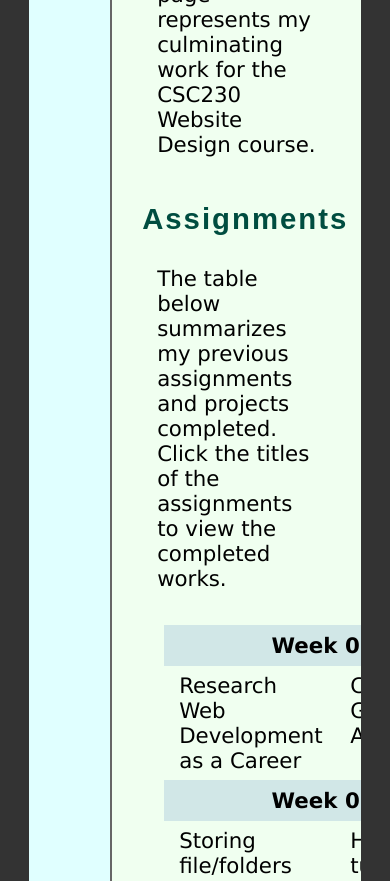
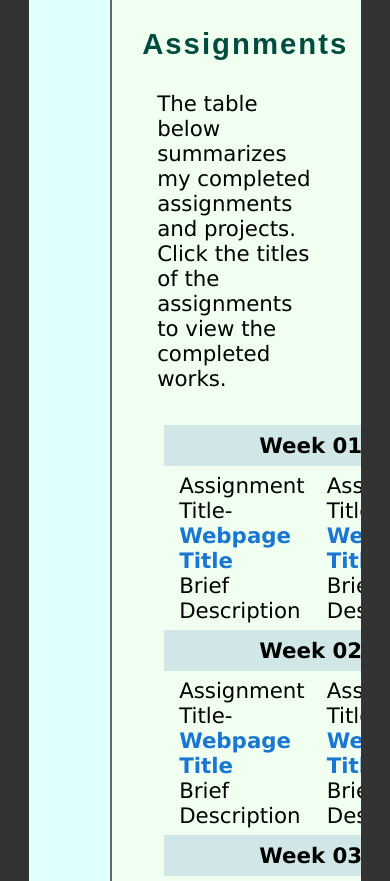
Before and after one commit to JazzSanders/CSC265-Winter2026, a plain HTML site: page index.html in a window 390 px wide. Shown: the part 1119-2000 px from the top of the page. Drawn offline with Linux system fonts and the light colour scheme.

Commit message:
Add assignment placeholders

```diff
--- a/index-styles.css
+++ b/index-styles.css
@@ -99,7 +99,7 @@ nav {
   color: #000000;
   text-align: center;
   border-right: 2px solid #666;
-  height: 2714px; /* requires manual adjustment */
+  height: 2000px; /* requires manual adjustment */
 }
 
 /* a */
--- a/index.html
+++ b/index.html
@@ -40,13 +40,12 @@
         <p>
             Hello! I am a student currently pursuing my Web Developer Certificate at Sullivan University.
             I have an interest in front-end development, specifically focusing on creating
-            responsive and accessible websites. This page represents my culminating work for the
-            CSC230 Website Design course.
+            responsive and accessible websites.
         </p>
 
         <h1 id="assignments">Assignments</h1>
         <p>
-            The table below summarizes my previous assignments and projects completed.
+            The table below summarizes my completed assignments and projects.
             Click the titles of the assignments to view the completed works.
         </p>
 
@@ -57,9 +56,11 @@
                 </tr>
             </thead>
             <tr class="description-row">
-                <td>Research Web Development as a Career</td>
+                <td>Assignment Title- <strong><a href="placeholder.html" target="_blank">Webpage Title</a></strong>
+                <br>Brief Description</td>
 
-                <td>Create a GitHub Account</td>
+                <td>Assignment Title- <strong><a href="placeholder.html" target="_blank">Webpage Title</a></strong>
+                <br>Brief Description</td>
             </tr>
 
             <thead>
@@ -68,10 +69,11 @@
                 </tr>
             </thead>
             <tr class="description-row">
-               <td>Storing file/folders</td>
+                <td>Assignment Title- <strong><a href="placeholder.html" target="_blank">Webpage Title</a></strong>
+                <br>Brief Description</td>
 
-                <td>HTML 1, tutorial - <strong><a href="Assignments/Curbside Thai/ct_start.html" target="_blank">Curbside Thai</a></strong>
-                <br>Getting Started with HTML 5</td>
+                <td>Assignment Title- <strong><a href="placeholder.html" target="_blank">Webpage Title</a></strong>
+                <br>Brief Description</td>
             </tr>
 
             <thead>
@@ -80,10 +82,11 @@
                 </tr>
             </thead>
             <tr class="description-row">
-               <td>Build a VM (development rig)</td>
+               <td>Assignment Title- <strong><a href="placeholder.html" target="_blank">Webpage Title</a></strong>
+                <br>Brief Description</td>
 
-                <td>HTML 1, review - <strong><a href="Assignments/Mobile Panini/mp_index.html" target="_blank">Mobile Panini</a></strong>
-                <br>Reveiw for Getting Started with HTML 5</td>
+                <td>Assignment Title- <strong><a href="placeholder.html" target="_blank">Webpage Title</a></strong>
+                <br>Brief Description</td>
             </tr>
 
             <thead>
@@ -92,10 +95,11 @@
                 </tr>
             </thead>
             <tr class="description-row">
-               <td>Using GitHub to Host My Pages</td>
+               <td>Assignment Title- <strong><a href="placeholder.html" target="_blank">Webpage Title</a></strong>
+                <br>Brief Description</td>
 
-                <td>HTML 1, case 1 - <strong><a href="Assignments/Jedds Tree Service/jtc_index.html" target="_blank">Jedd's Tree Service</a></strong>
-                <br>Applying Knowledge from Getting Started with HTML 5</td>
+                <td>Assignment Title- <strong><a href="placeholder.html" target="_blank">Webpage Title</a></strong>
+                <br>Brief Description</td>
             </tr>
 
             <thead>
@@ -104,17 +108,20 @@
                 </tr>
             </thead>
             <tr class="description-row">
-               <td>HTML 2, tutorial - <strong><a href="Assignments/Tri and Succeed Sports/tss_home.html" target="_blank">Tri and Succeed Sports</a></strong>
-                <br>Getting Started with CSS</td>
+               <td>Assignment Title- <strong><a href="placeholder.html" target="_blank">Webpage Title</a></strong>
+                <br>Brief Description</td>
 
                 <td><strong>MIDTERM PROJECT</strong>
-                <br>HTML 2, case 2 - <strong><a href="Assignments/Philip Henslowe Classic Theatre/ph_plays.html" target="_blank">Philip Henslowe Classic Theatre</a></strong>
-                <br>Applying Knowledge from Getting Started with CSS</td>
+                <br>Assignment Title- <strong><a href="placeholder.html" target="_blank">Webpage Title</a></strong>
+                <br>Brief Description</td>
             </tr>
 
             <tr class="description-row">
-                <td>HTML 2, review (Optional Extra Credit) - <strong><a href="Assignments/Meet Our Coaches/tss_coach.html" target="_blank">Meet Our Coaches</a></strong>
-                <br>Review for Getting Started with CSS</td>
+                <td>Assignment Title- <strong><a href="placeholder.html" target="_blank">Webpage Title</a></strong>
+                <br>Brief Description</td>
+
+                <td>Assignment Title- <strong><a href="placeholder.html" target="_blank">Webpage Title</a></strong>
+                <br>Brief Description</td>
             </tr>
 
                 <tr class="banded-row">
@@ -122,10 +129,11 @@
                 </tr>
             </thead>
             <tr class="description-row">
-                <td>HTML 3, tutorial - <strong><a href="Assignments/Pandaisia Chocolates/pc_about.html" target="_blank">Pandaisia Chocolates</a></strong>
-                <br>Designing a Page Layout</td>
+                <td>Assignment Title- <strong><a href="placeholder.html" target="_blank">Webpage Title</a></strong>
+                <br>Brief Description</td>
 
-                <td>Add Your Instructor to your GitHub Repository</td>
+                <td>Assignment Title- <strong><a href="placeholder.html" target="_blank">Webpage Title</a></strong>
+                <br>Brief Description</td>
             </tr>
 
             <thead>
@@ -134,15 +142,16 @@
                 </tr>
             </thead>
             <tr class="description-row">
-               <td>HTML 3, case 1 - <strong><a href="Assignments/Slate and Pencil/sp_home.html" target="_blank">Slate and Pencil Tutoring</a></strong>
-                <br>Applying Knowledge from Designing a Page Layout</td>
+               <td>Assignment Title- <strong><a href="placeholder.html" target="_blank">Webpage Title</a></strong>
+                <br>Brief Description</td>
 
-                <td>HTML 3, case 2 - <strong><a href="Assignments/A Soldier's Scrapbook/ss_dday.html" target="_blank">A Soldier's Scrapbook</a></strong>
-                <br>Applying Knowledge from Designing a Page Layout and Previous Topics</td>
+                <td>Assignment Title- <strong><a href="placeholder.html" target="_blank">Webpage Title</a></strong>
+                <br>Brief Description</td>
             </tr>
 
             <tr class="description-row">
-                <td>Update Your index.html and "Go Live"</td>
+                <td>Assignment Title- <strong><a href="placeholder.html" target="_blank">Webpage Title</a></strong>
+                <br>Brief Description</td>
             </tr>
 
             <thead>
@@ -151,15 +160,16 @@
                 </tr>
             </thead>
             <tr class="description-row">
-               <td>HTML 4, tutorial - <strong><a href="Assignments/Tree and Book/tb_genta.html" target="_blank">Tree and Book</a></strong>
-                <br>Graphic Design with CSS</td>
+               <td>Assignment Title- <strong><a href="placeholder.html" target="_blank">Webpage Title</a></strong>
+                <br>Brief Description</td>
 
-                <td>HTML 4, case 2 - <strong><a href="Assignments/Save Your Fork/sf_torte.html" target="_blank">Save Your Fork</a></strong>
-                <br>Applying Knowledge from Graphic Design with CSS</td>
+                <td>Assignment Title- <strong><a href="placeholder.html" target="_blank">Webpage Title</a></strong>
+                <br>Brief Description</td>
             </tr>
 
             <tr class="description-row">
-                <td>Show Off Your index.html</td>
+                <td>Assignment Title- <strong><a href="placeholder.html" target="_blank">Webpage Title</a></strong>
+                <br>Brief Description</td>
             </tr>
 
             <thead>
@@ -168,16 +178,19 @@
                 </tr>
             </thead>
             <tr class="description-row">
-                <td>HTML 5, tutorial - <strong><a href="Assignments/Trusted Friends Daycare/tf_home.html" target="_blank">Trusted Friends Daycare</a></strong>
-                <br>Designing for the Mobile Web</td>
+                <td>Assignment Title- <strong><a href="placeholder.html" target="_blank">Webpage Title</a></strong>
+                <br>Brief Description</td>
 
-                <td>HTML 5, case 1 - <strong><a href="Assignments/Golden Pulps/gp_cover.html" target="_blank">Golden Pulps</a></strong>
-                <br>Applying Knowledge from Designing for the Mobile Web</td>
+                <td>Assignment Title- <strong><a href="placeholder.html" target="_blank">Webpage Title</a></strong>
+                <br>Brief Description</td>
             </tr>
 
             <tr class="description-row">
-                <td>HTML 6, tutorial - <strong><a href="Assignments/Dakota Listeners Radio/dlr_evenings.html" target="_blank">Dakota Listeners Radio</a></strong>
-                <br>Working with Tables and Columns</td>
+                <td>Assignment Title- <strong><a href="placeholder.html" target="_blank">Webpage Title</a></strong>
+                <br>Brief Description</td>
+
+                <td>Assignment Title- <strong><a href="placeholder.html" target="_blank">Webpage Title</a></strong>
+                <br>Brief Description</td>
             </tr>
 
             <thead>
@@ -186,11 +199,11 @@
                 </tr>
             </thead>
             <tr class="description-row">
-                <td>HTML 6, case 1 - <strong><a href="Assignments/Marlin Internet/mi_pricing.html" target="_blank">Marlin Internet</a></strong>
-                <br>Applying Knowledge from Working with Tables and Columns</td>
+                <td>Assignment Title- <strong><a href="placeholder.html" target="_blank">Webpage Title</a></strong>
+                <br>Brief Description</td>
 
-                <td>HTML 7, tutorial - <strong><a href="Assignments/Red Ball Pizza/rb_survey.html" target="_blank">Red Ball Pizza</a></strong>
-                <br>Designing a Web Form</td>
+                <td>Assignment Title- <strong><a href="placeholder.html" target="_blank">Webpage Title</a></strong>
+                <br>Brief Description</td>
             </tr>
 
             <thead>
@@ -199,10 +212,12 @@
                 </tr>
             </thead>
             <tr class="description-row">
-                <td><strong><a href="finalExam.htm" target="_blank">Final Project</a></strong>
-                <br>Redesign index.html (this page)</td>
+                <td><strong>FINAL PROJECT</strong>
+                <br>Assignment Title- <strong><a href="placeholder.html" target="_blank">Webpage Title</a></strong>
+                <br>Brief Description</td>
 
-                <td>Final Exam</td>
+                <td>Assignment Title- <strong><a href="placeholder.html" target="_blank">Webpage Title</a></strong>
+                <br>Brief Description</td>
             </tr>
 
         </table>
```
